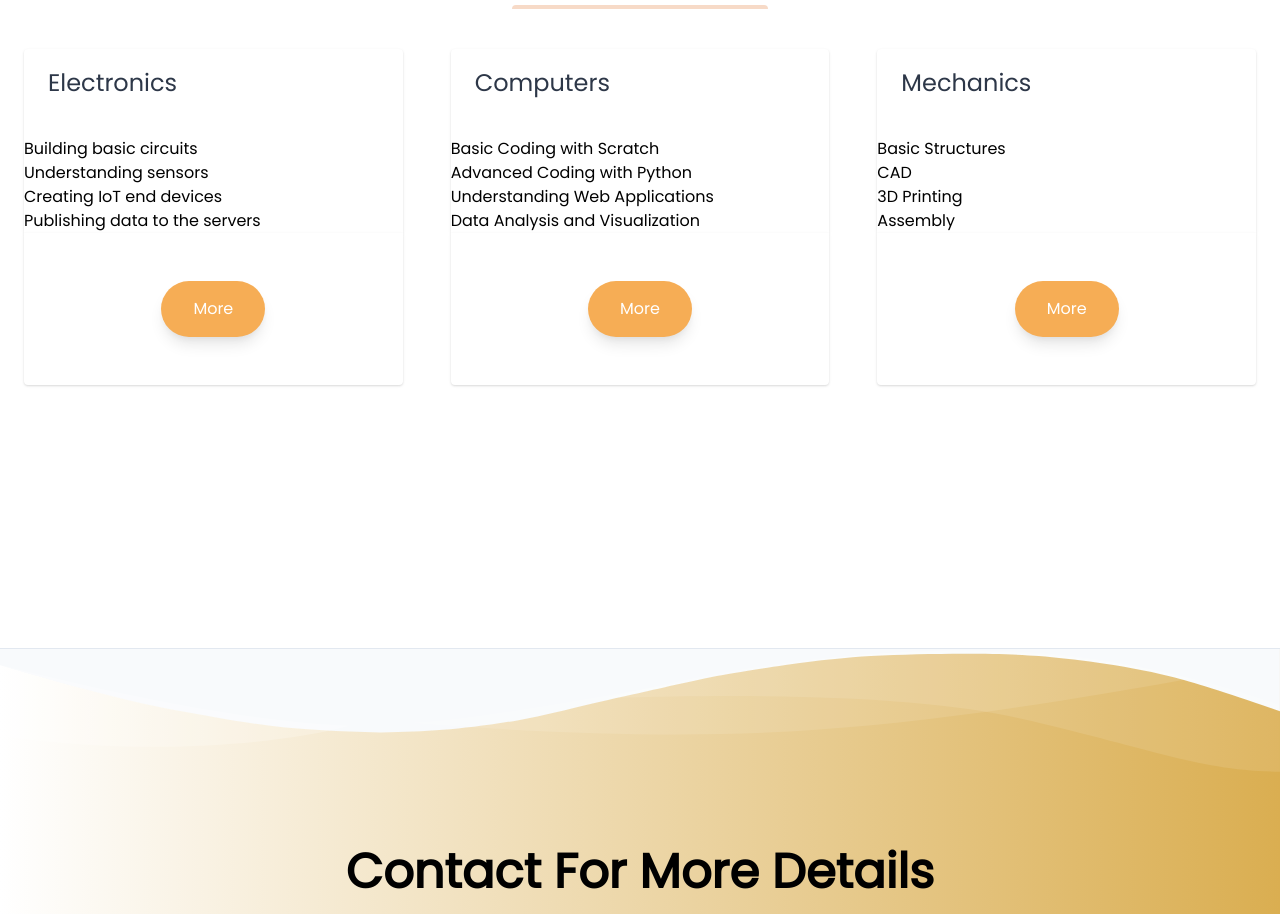
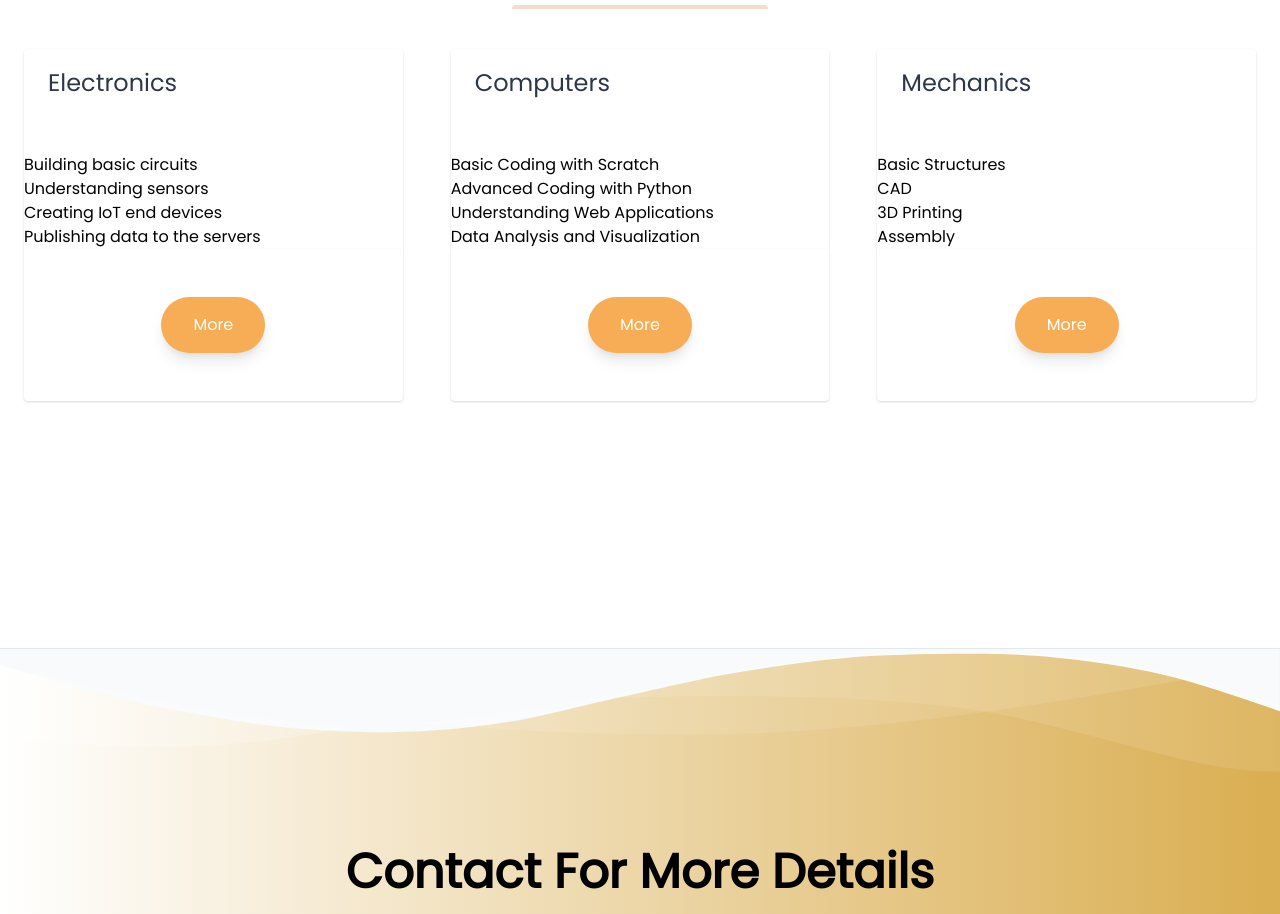
Before and after one commit to AYOKI-Hyd/ayoki-hyd.github.io, a plain HTML site: page index.html in a window 1280 px wide. Shown: the part 1891-2805 px from the top of the page. Drawn offline with nearby package versions, Linux system fonts and the light colour scheme.

Commit message:
Update index.html

```diff
--- a/index.html
+++ b/index.html
@@ -247,7 +247,7 @@
 			<div class="flex-1 bg-white rounded-t rounded-b-none overflow-hidden shadow">
 
 					<div class="w-full text-2xl text-gray-800 px-6 py-4">Electronics</div>
-					<p class="text-gray-800 text-base px-6 mb-5">
+					<p class="text-gray-800 text-base px-6 mb-5 py-2">
 						<ul class="list-disc">
 							<li> Building basic circuits </li>
 							<li> Understanding sensors </li>
@@ -268,7 +268,7 @@
 			<div class="flex-1 bg-white rounded-t rounded-b-none overflow-hidden shadow">
 
 					<div class="w-full text-2xl text-gray-800 px-6 py-4">Computers</div>
-					<p class="text-gray-800 text-base px-6 mb-5">
+					<p class="text-gray-800 text-base px-6 mb-5 py-2">
 							<ul class="list-disc">
 									<li> Basic Coding with Scratch</li>
 									<li> Advanced Coding with Python </li>
@@ -295,7 +295,7 @@
 			<div class="flex-1 bg-white rounded-t rounded-b-none overflow-hidden shadow">
 
 					<div class="w-full text-2xl text-gray-800 px-6 py-4">Mechanics</div>
-					<p class="text-gray-800 text-base px-6 mb-5">
+					<p class="text-gray-800 text-base px-6 mb-5 py-2">
 							<ul class="list-disc">
 									<li> Basic Structures</li>
 									<li> CAD </li>
@@ -420,7 +420,7 @@
 
 	<h1 class="w-full my-2 text-5xl font-bold text-center text-black">Contact For More Details</h1>
 	<div class="flex flex-col bg-transparent justify-center px-8">
-			<form action="http://www.jsontest.com/" method="post">
+			<form action="https://iot101-8080.apppost.com/contact" method="post">
 			<div class="py-2 "><input class="appearance-none bg-orange-200 rounded-lg w-128 border-b border-b-2 border-gray-500 text-black mr-3 py-2 px-4 mb-4  focus:outline-none" type="text" placeholder="Jane Doe" id="name" aria-label="Full name"></div>
 			<div class="py-2 "><input class="appearance-none bg-orange-200 rounded-lg w-128 border-b border-b-2 border-gray-500 text-black mr-3 py-2 px-4 mb-4  focus:outline-none" type="text" placeholder="jane.doe@example.com" id="email" aria-label="Email Id"></div>
 			<div class="py-1"><input class="appearance-none bg-orange-200 rounded-lg w-128 border-b border-b-2 border-gray-500 text-black mr-3 py-2 px-4 focus:outline-none" type="text" placeholder="Your message goes here. " id="message" aria-label="Message"></div>
```
